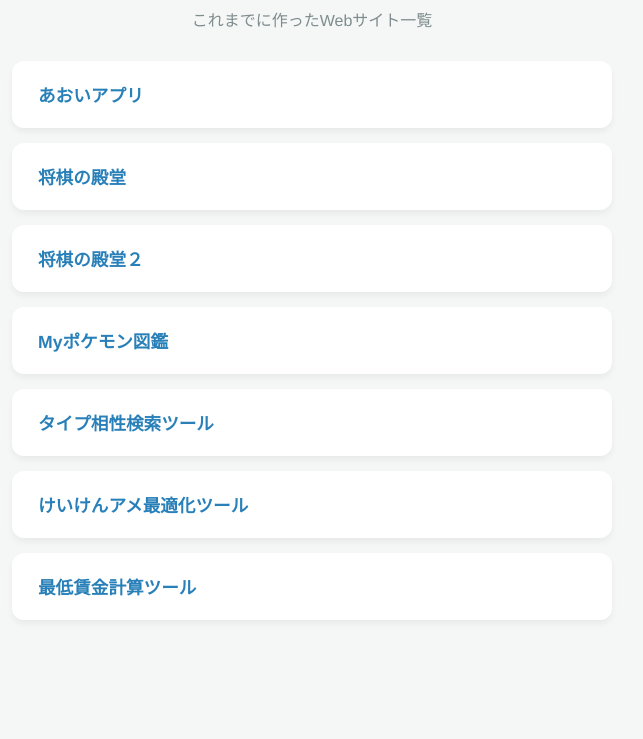
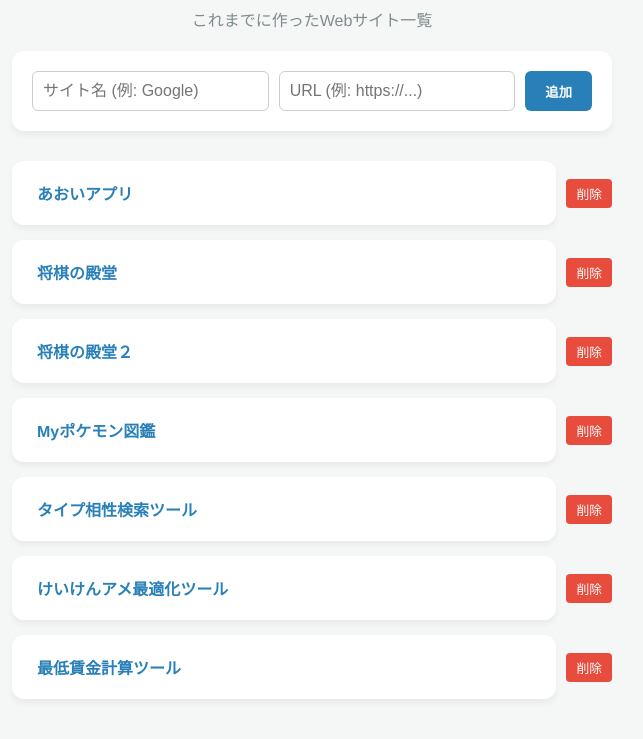
Before and after one commit to ulti-shogi/my-works, a plain HTML site: page index.html in a window 1280 px wide. Shown: the part 121-860 px from the top of the page, without its empty margins (328-971 px from the left). Before the commit the page ends 800 px from the top, so only its background shows below. Drawn offline with Linux system fonts and the light colour scheme.

Commit message:
Add files via upload

```diff
--- a/index.html
+++ b/index.html
@@ -5,97 +5,212 @@
   <meta name="viewport" content="width=device-width, initial-scale=1.0">
   <title>リスト</title>
   <style>
-    /* ページ全体のスタイル */
     body {
-      font-family: 'Helvetica Neue', Arial, 'Hiragino Kaku Gothic ProN', 'Hiragino Sans', Meiryo, sans-serif;
-      background-color: #f4f7f6; /* 優しいグレー背景 */
+      font-family: 'Helvetica Neue', Arial, sans-serif;
+      background-color: #f4f7f6;
       color: #333;
       margin: 0;
       padding: 40px 20px;
       display: flex;
       flex-direction: column;
-      align-items: center; /* 中央揃え */
+      align-items: center;
     }
-
-    /* タイトルのスタイル */
     h1 {
       font-size: 2rem;
       margin-bottom: 5px;
       color: #2c3e50;
-      letter-spacing: 2px;
+    }
+    p {
+      color: #7f8c8d;
+      margin-bottom: 20px;
+    }
+    /* 登録フォームのスタイル */
+    .form-container {
+      background: #fff;
+      padding: 20px;
+      border-radius: 12px;
+      box-shadow: 0 4px 6px rgba(0,0,0,0.05);
+      width: 100%;
+      max-width: 560px;
+      margin-bottom: 30px;
+      display: flex;
+      gap: 10px;
+      flex-wrap: wrap;
+    }
+    .form-container input {
+      flex: 1;
+      min-width: 200px;
+      padding: 10px;
+      border: 1px solid #ccc;
+      border-radius: 6px;
+      font-size: 1rem;
+    }
+    .form-container button {
+      background-color: #2980b9;
+      color: white;
+      border: none;
+      padding: 10px 20px;
+      border-radius: 6px;
+      cursor: pointer;
+      font-weight: bold;
+      transition: background 0.3s;
+    }
+    .form-container button:hover {
+      background-color: #1c5980;
     }
 
-    /* 説明文のスタイル */
-    p {
-      color: #7f8c8d;
-      margin-bottom: 30px;
-      font-size: 1rem;
-    }
-
-    /* リスト全体のスタイル */
+    /* リストのスタイル */
     ul {
-      list-style: none; /* デフォルトの・を消す */
+      list-style: none;
       padding: 0;
       margin: 0;
       width: 100%;
-      max-width: 600px; /* PCで見ても広がりすぎないように制限 */
+      max-width: 600px;
       display: flex;
       flex-direction: column;
-      gap: 15px; /* ボタン同士の隙間 */
+      gap: 15px;
     }
-
-    /* 各リンク（ボタン）のスタイル */
     li a {
       display: flex;
       justify-content: space-between;
       align-items: center;
       background-color: #ffffff;
       padding: 20px 25px;
-      border-radius: 12px; /* 丸みを持たせる */
-      text-decoration: none; /* 下線を消す */
-      color: #2980b9; /* リンクの文字色 */
+      border-radius: 12px;
+      text-decoration: none;
+      color: #2980b9;
       font-weight: bold;
-      font-size: 1.1rem;
-      box-shadow: 0 4px 6px rgba(0, 0, 0, 0.05); /* 軽い影をつける */
-      transition: all 0.3s ease; /* ホバー時のアニメーションを滑らかに */
-      border: 1px solid transparent;
+      box-shadow: 0 4px 6px rgba(0, 0, 0, 0.05);
+      transition: all 0.3s ease;
     }
-
-    /* ホバー時（マウスを乗せた時）の矢印アイコンの準備 */
     li a::after {
       content: '➔';
-      font-size: 1.2rem;
       opacity: 0;
       transform: translateX(-10px);
       transition: all 0.3s ease;
     }
-
-    /* ホバー時（マウスを乗せた時）の動き */
     li a:hover {
-      transform: translateY(-3px); /* 少し上に浮く */
-      box-shadow: 0 8px 15px rgba(0, 0, 0, 0.1); /* 影を濃くする */
-      background-color: #fafdff; /* 背景をほんのり青白く */
-      border-color: #d1e3f8;
+      transform: translateY(-3px);
+      box-shadow: 0 8px 15px rgba(0, 0, 0, 0.1);
+      background-color: #fafdff;
     }
-
-    /* ホバー時に矢印を表示してスライドさせる */
     li a:hover::after {
       opacity: 1;
       transform: translateX(0);
+    }
+    /* 削除ボタン */
+    .delete-btn {
+      background: #e74c3c;
+      color: white;
+      border: none;
+      padding: 5px 10px;
+      border-radius: 4px;
+      cursor: pointer;
+      font-size: 0.8rem;
+      margin-left: 10px;
+    }
+    .list-item-wrapper {
+      display: flex;
+      align-items: center;
+    }
+    .list-item-wrapper a {
+      flex: 1;
     }
   </style>
 </head>
 <body>
   <h1>リスト</h1>
   <p>これまでに作ったWebサイト一覧</p>
-  <ul>
-    <li><a href="https://ulti-shogi.github.io/beta-open/index.html">あおいアプリ</a></li>
-    <li><a href="https://ulti-shogi.github.io/mate-shogi/index.html">将棋の殿堂</a></li>
-    <li><a href="https://ulti-shogi.github.io/shogi-ave-age/index.html">将棋の殿堂２</a></li>
-    <li><a href="https://ulti-shogi.github.io/my-pokedex/index.html">Myポケモン図鑑</a></li>
-    <li><a href="https://ulti-shogi.github.io/type-tool/index.html">タイプ相性検索ツール</a></li>
-    <li><a href="https://ulti-shogi.github.io/poke-candy/index.html">けいけんアメ最適化ツール</a></li>
-    <li><a href="https://ulti-shogi.github.io/minimum-wage-tool/index.html">最低賃金計算ツール</a></li>
+
+  <!-- 追加用フォーム -->
+  <div class="form-container">
+    <input type="text" id="siteName" placeholder="サイト名 (例: Google)">
+    <input type="url" id="siteUrl" placeholder="URL (例: https://...)">
+    <button onclick="addSite()">追加</button>
+  </div>
+
+  <ul id="siteList">
+    <!-- JavaScriptでここにリストが追加されます -->
   </ul>
+
+  <script>
+    // 初期データ（元々あったリスト）
+    const defaultSites = [
+      { name: "あおいアプリ", url: "" },
+      { name: "将棋の殿堂", url: "" },
+      { name: "将棋の殿堂２", url: "" },
+      { name: "Myポケモン図鑑", url: "" },
+      { name: "タイプ相性検索ツール", url: "" },
+      { name: "けいけんアメ最適化ツール", url: "" },
+      { name: "最低賃金計算ツール", url: "" }
+    ];
+
+    // LocalStorageからデータを読み込む（なければ初期データを使う）
+    let sites = JSON.parse(localStorage.getItem("myWebSites")) || defaultSites;
+
+    // 画面にリストを表示する関数
+    function renderSites() {
+      const listElement = document.getElementById("siteList");
+      listElement.innerHTML = ""; // 一旦リセット
+
+      sites.forEach((site, index) => {
+        const li = document.createElement("li");
+        li.className = "list-item-wrapper";
+
+        // リンク部分
+        const a = document.createElement("a");
+        a.href = site.url || "#";
+        a.target = site.url ? "_blank" : "_self"; // URLがあれば別タブで開く
+        a.textContent = site.name;
+
+        // 削除ボタン
+        const deleteBtn = document.createElement("button");
+        deleteBtn.textContent = "削除";
+        deleteBtn.className = "delete-btn";
+        deleteBtn.onclick = () => removeSite(index);
+
+        li.appendChild(a);
+        li.appendChild(deleteBtn);
+        listElement.appendChild(li);
+      });
+    }
+
+    // サイトを追加する関数
+    function addSite() {
+      const nameInput = document.getElementById("siteName");
+      const urlInput = document.getElementById("siteUrl");
+
+      const name = nameInput.value.trim();
+      const url = urlInput.value.trim();
+
+      if (name === "") {
+        alert("サイト名を入力してください。");
+        return;
+      }
+
+      // 新しいサイトを配列に追加
+      sites.push({ name: name, url: url });
+
+      // LocalStorageに保存
+      localStorage.setItem("myWebSites", JSON.stringify(sites));
+
+      // 入力欄を空にして再描画
+      nameInput.value = "";
+      urlInput.value = "";
+      renderSites();
+    }
+
+    // サイトを削除する関数
+    function removeSite(index) {
+      if (confirm("このサイトを削除しますか？")) {
+        sites.splice(index, 1); // 配列から削除
+        localStorage.setItem("myWebSites", JSON.stringify(sites)); // 保存
+        renderSites(); // 再描画
+      }
+    }
+
+    // ページ読み込み時にリストを表示
+    renderSites();
+  </script>
 </body>
 </html>
```
